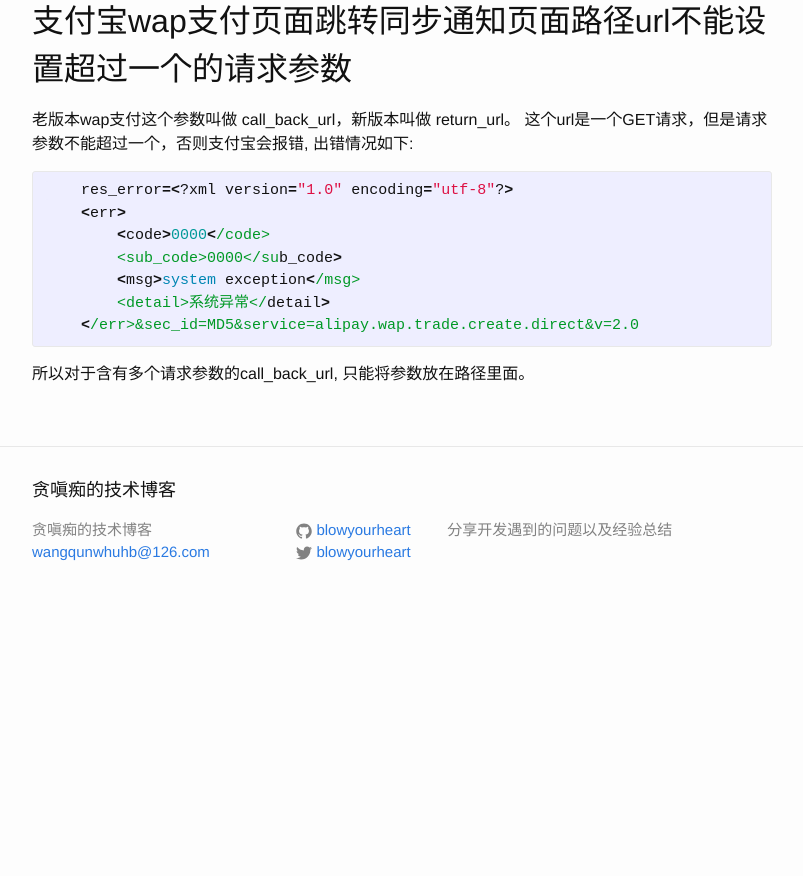
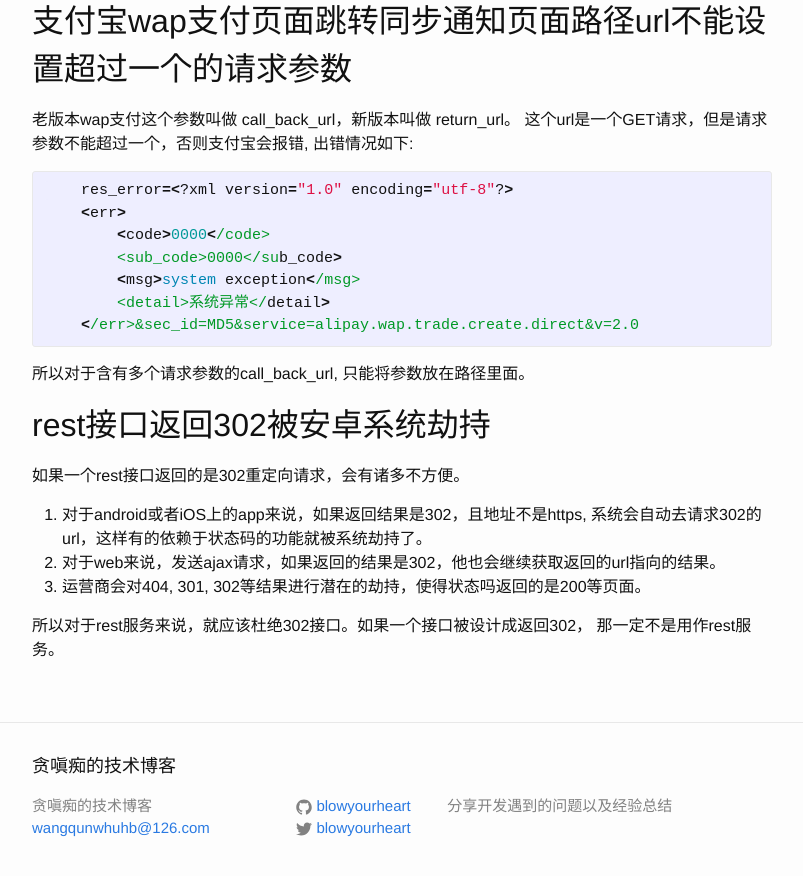
Before and after one commit to blowyourheart/blog, a Jekyll site: the page built from _posts/2015-12-15-fix-bug.markdown, in a window 1280 px wide and 900 px high, scrolled down 1031 px. Shown: the top 876 px of the window, without its empty margins (238-1041 px from the left). Built offline with Jekyll 4.4.1, drawn with Linux system fonts in a browser that asks for light colours; before the commit the page ends 1655 px from its top, so only the background shows below that.

Commit message:
ADD: add more bugs

```diff
--- a/_posts/2015-12-15-fix-bug.markdown
+++ b/_posts/2015-12-15-fix-bug.markdown
@@ -37,3 +37,12 @@ memcached服务依然是没有问题的，这个时候必须重启服务才可
     </err>&sec_id=MD5&service=alipay.wap.trade.create.direct&v=2.0
 {% endhighlight %}
 所以对于含有多个请求参数的call_back_url, 只能将参数放在路径里面。
+
+## rest接口返回302被安卓系统劫持
+如果一个rest接口返回的是302重定向请求，会有诸多不方便。
+
+1. 对于android或者iOS上的app来说，如果返回结果是302，且地址不是https, 系统会自动去请求302的url，这样有的依赖于状态码的功能就被系统劫持了。
+1. 对于web来说，发送ajax请求，如果返回的结果是302，他也会继续获取返回的url指向的结果。
+1. 运营商会对404, 301, 302等结果进行潜在的劫持，使得状态吗返回的是200等页面。
+
+所以对于rest服务来说，就应该杜绝302接口。如果一个接口被设计成返回302， 那一定不是用作rest服务。
```
Also changed, not shown: 3 other files.
